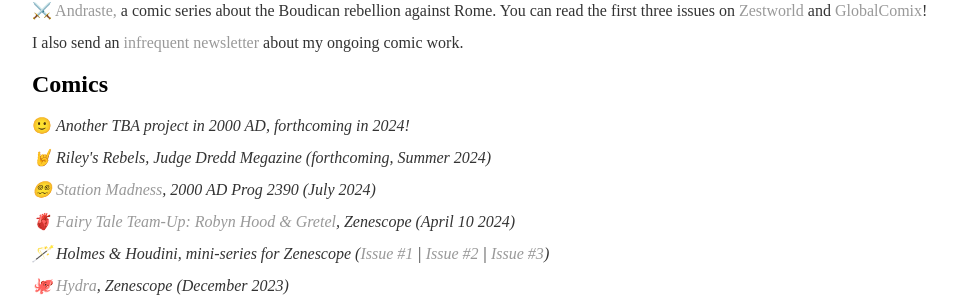
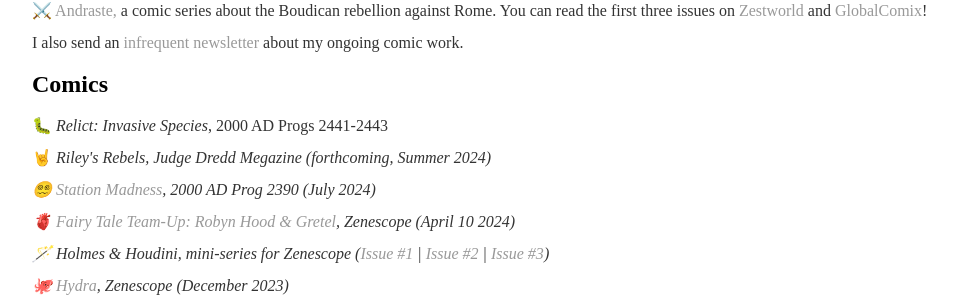
Before and after one commit to rhonorv/rhonorv.github.io, a Jekyll site: the page words/index.html, which Jekyll copies as it is, in a window 1280 px wide. Shown: the part 142-449 px from the top of the page, without its empty margins (160-1117 px from the left). Built offline with Jekyll 4.4.1, drawn with Linux system fonts in a browser that asks for light colours.

Commit message:
Update index.html

```diff
--- a/words/index.html
+++ b/words/index.html
@@ -30,7 +30,7 @@
 
 	<div class="words">
 	<h2>Comics</h2>
-		<p><span aria-hidden="true">🙂 </span><em>Another TBA project in 2000 AD, forthcoming in 2024!</p>
+		<p><span aria-hidden="true">🐛 </span><em>Relict: Invasive Species</em>, 2000 AD Progs 2441-2443</p>
 
 		<p><span aria-hidden="true">🤘 </span><em><em>Riley's Rebels</em>, Judge Dredd Megazine (forthcoming, Summer 2024)</p>
 
```
